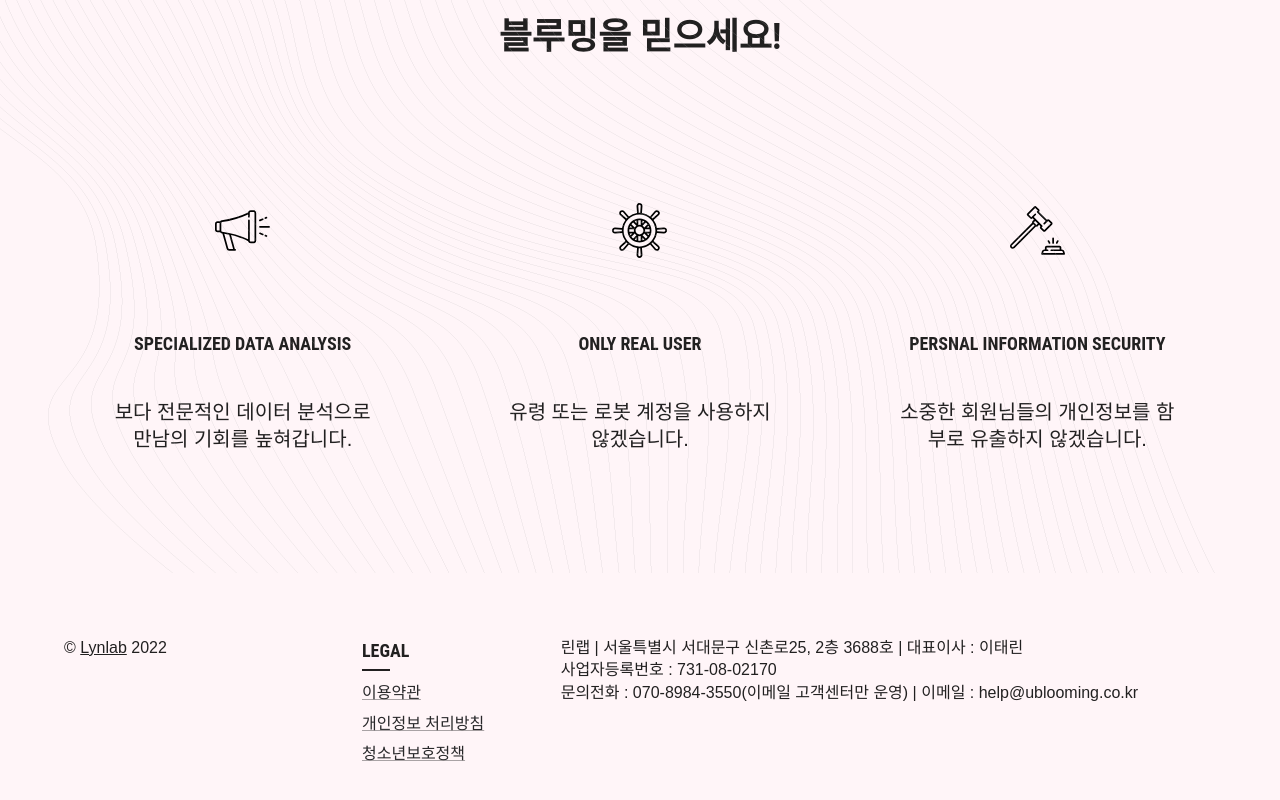
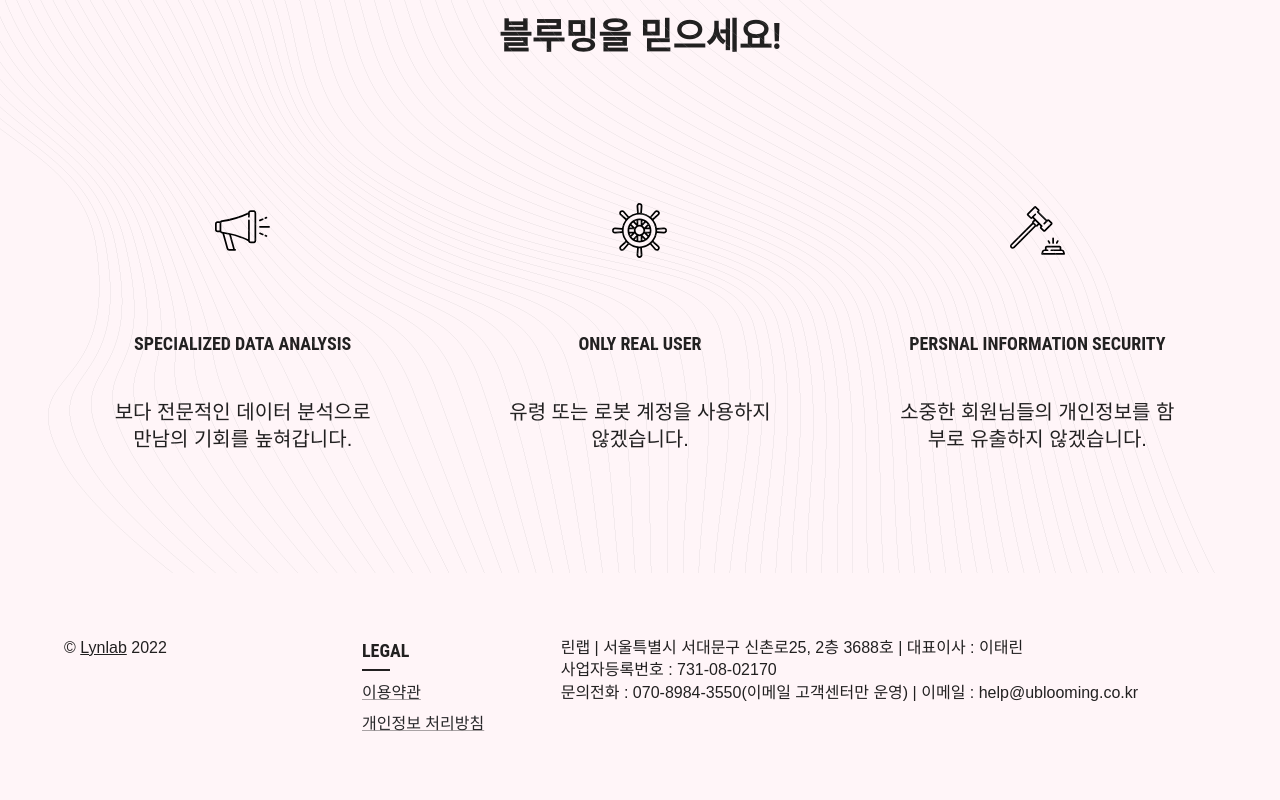
Before and after one commit to Inhousesoft-lab/inhousesoft-web, a React (Create React App) app: page / in a window 1280 px wide. Shown: the part 775-1575 px from the top of the page. Built offline with nearby package versions, Linux system fonts and the light colour scheme.

Commit message:
청소년보호정책 삭제

```diff
--- a/src/modules/views/AppFooter.js
+++ b/src/modules/views/AppFooter.js
@@ -39,9 +39,6 @@ export default function AppFooter() {
               <Box component="li" sx={{ py: 0.5 }}>
                 <Link href="#">개인정보 처리방침</Link>
               </Box>
-              <Box component="li" sx={{ py: 0.5 }}>
-                <Link href="#">청소년보호정책</Link>
-              </Box>
             </Box>
           </Grid>
           <Grid item>
```
